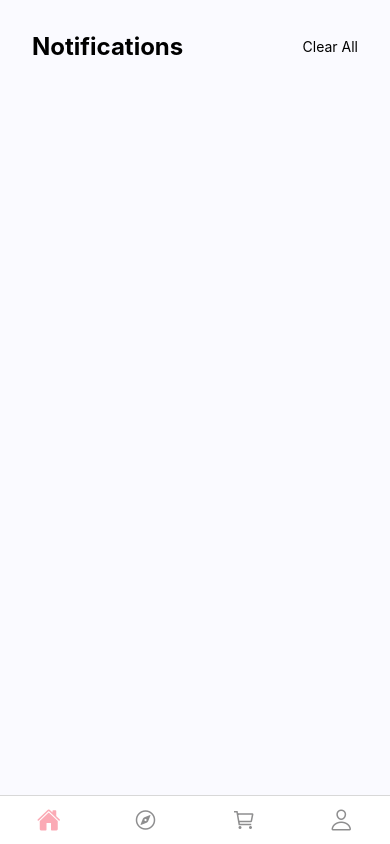
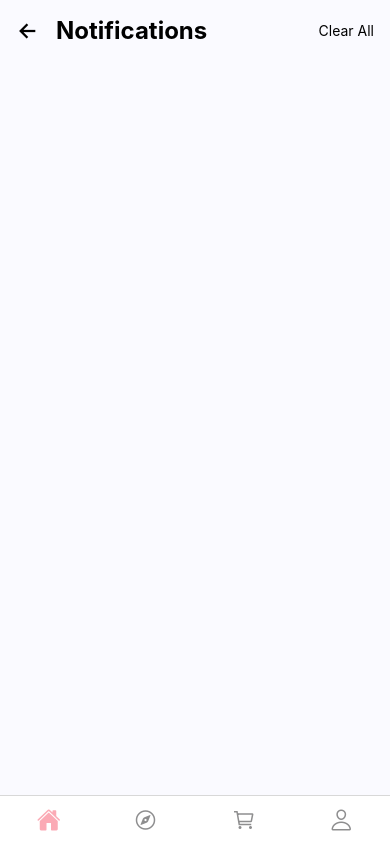
Before and after one commit to Aman7400/shopping-app, a React Native app: screen /Notifications in a window 390 px wide. Built offline with nearby package versions, Linux system fonts and the light colour scheme.

Commit message:
Update Notifications.js

```diff
--- a/src/screens/main/Notifications.js
+++ b/src/screens/main/Notifications.js
@@ -2,13 +2,17 @@ import { Text, View } from 'react-native'
 import React from 'react'
 import { SafeAreaView } from 'react-native-safe-area-context'
 import { colors } from '../../theme/theme'
+import Icon from "react-native-vector-icons/Ionicons"
 
-const Notifications = () => {
+const Notifications = ({navigation}) => {
     return (
-        <SafeAreaView style={{ flex: 1, padding: 32,backgroundColor: colors.background}}>
+        <SafeAreaView style={{ flex: 1, padding: 16, backgroundColor: colors.background }}>
             {/* Toolbar */}
             <View style={{ flexDirection: "row", justifyContent: "space-between", alignItems: "center" }}>
-                <Text style={{ fontSize: 24, fontWeight: "bold" }}>Notifications</Text>
+                <View style={{ flexDirection: "row", justifyContent: "space-between", alignItems: "center" }}>
+                    <Icon suppressHighlighting name="arrow-back" onPress={() => navigation.goBack()} size={24} />
+                    <Text style={{ marginLeft:16, fontSize: 24, fontWeight: "bold" }}>Notifications</Text>
+                </View>
                 <Text onPress={() => alert("Notifications")}>
                     Clear All
                 </Text>
```
